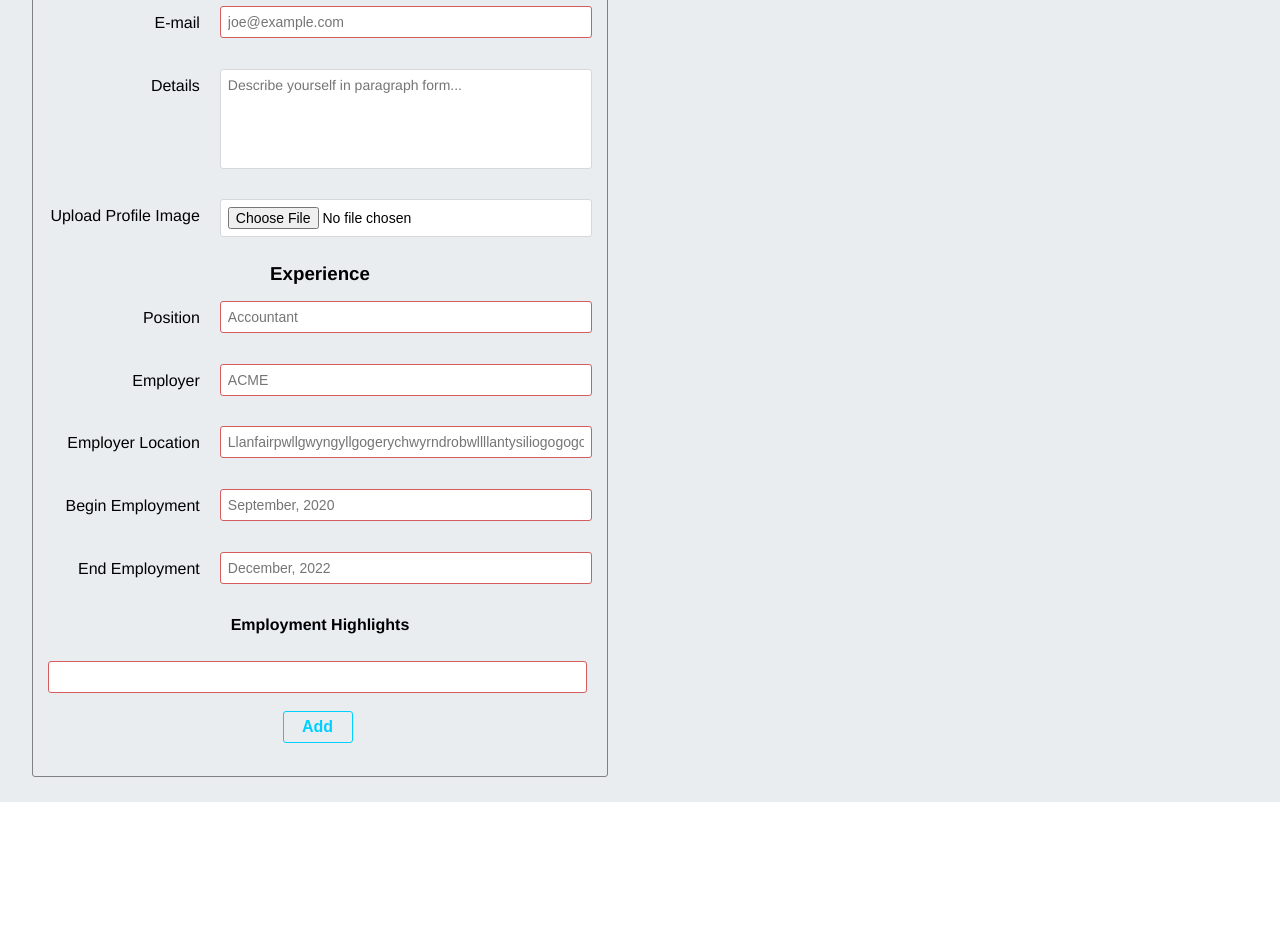
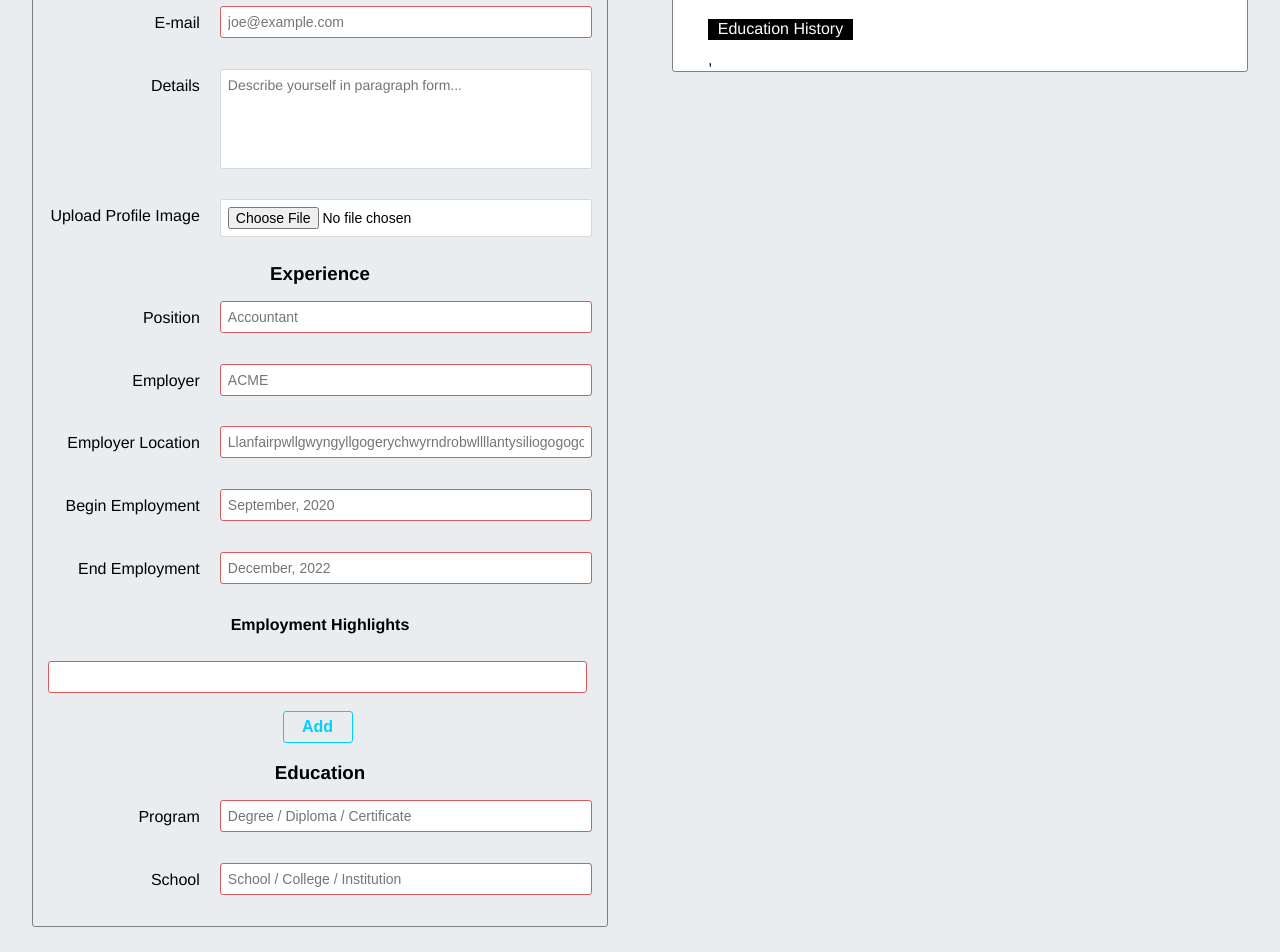
Before and after one commit to chapmancbVCU/cv-application, a React (Create React App) app: page / in a window 1280 px wide. Shown: the part 575-1527 px from the top of the page. Before the commit the page ends 1377 px from the top, so only its background shows below. Built offline with nearby package versions, Linux system fonts and the light colour scheme.

Commit message:
Added degree title and school name to form and CV.

```diff
--- a/src/components/CV.tsx
+++ b/src/components/CV.tsx
@@ -28,6 +28,7 @@ library.add(faMobileScreen);
 interface CVProps {
     address: string;
     beginEmployment: string;
+    degree: string;
     email: string;
     employer: string;
     employerLocation: string;
@@ -40,6 +41,7 @@ interface CVProps {
     profile: string;
     profileImage: any;
     position: string;
+    schoolName: string;
     title: string;
 }
 
@@ -59,6 +61,7 @@ function addDefaultSrc(event: any) {
 const CV : FC<CVProps> = ({
         address,
         beginEmployment,
+        degree,
         email,
         employer,
         employerLocation,
@@ -71,6 +74,7 @@ const CV : FC<CVProps> = ({
         profile,
         profileImage,
         position,
+        schoolName,
         title
     }) => {
 
@@ -124,6 +128,11 @@ const CV : FC<CVProps> = ({
                     ))
                 }
             </div>
+
+            <div className="education-history">
+                <div className="section-label education-label">Education History</div>
+                <div>{degree}, {schoolName}</div>
+            </div>
         </div>
     );
 }
--- a/src/components/Form.tsx
+++ b/src/components/Form.tsx
@@ -16,6 +16,7 @@ import React, { FC } from 'react';
 interface ApplicationProps {
     address: string;
     beginEmployment: string;
+    degree: string;
     email: string;
     employer: string;
     employerLocation: string;
@@ -27,6 +28,7 @@ interface ApplicationProps {
     handleBulletPointAdd: any;
     handleBulletPointInput: any;
     handleBulletPointRemove: any;
+    handleDegreeInput: any;
     handleEmailInput: any;
     handleEmployerInput: any;
     handleEmployerLocationInput: any;
@@ -37,6 +39,7 @@ interface ApplicationProps {
     handlePhoneNumberInput: any;
     handleProfileInput: any;
     handlePositionInput: any;
+    handleSchoolNameInput: any;
     handleTitleInput: any;
     lastName: string;
     linkedInLink: string;
@@ -44,6 +47,7 @@ interface ApplicationProps {
     phoneNumberFormatter: any;
     profile: string;
     position: string;
+    schoolName: string;
     title: string;
     uploadFile: any;
 }
@@ -56,6 +60,7 @@ interface ApplicationProps {
 const Form : FC<ApplicationProps> = ({
         address,
         beginEmployment,
+        degree,
         email,
         employer,
         employerLocation,
@@ -67,6 +72,7 @@ const Form : FC<ApplicationProps> = ({
         handleBulletPointAdd,
         handleBulletPointInput,
         handleBulletPointRemove,
+        handleDegreeInput,
         handleEmailInput,
         handleEmployerInput,
         handleEmployerLocationInput,
@@ -77,6 +83,7 @@ const Form : FC<ApplicationProps> = ({
         handlePhoneNumberInput,
         handleProfileInput,
         handlePositionInput,
+        handleSchoolNameInput,
         handleTitleInput,
         lastName,
         linkedInLink,
@@ -84,6 +91,7 @@ const Form : FC<ApplicationProps> = ({
         phone,
         position,
         profile,
+        schoolName,
         title,
         uploadFile
     }) => {
@@ -295,6 +303,34 @@ const Form : FC<ApplicationProps> = ({
                         </div>
                     </div>
                 ))}
+
+                <h3>Education</h3>
+                <div className="form-row">
+                    <label htmlFor="degree">Program</label>
+                    <input id="degree"
+                        name="degree"
+                        type="text"
+                        placeholder="Degree / Diploma / Certificate"
+                        minLength={5}
+                        maxLength={20}
+                        required
+                        onChange={(event) =>
+                            handleDegreeInput(event)}
+                        value={degree}/>
+                </div>
+                <div className="form-row">
+                    <label htmlFor="school-name">School</label>
+                    <input id="school-name"
+                        name="school-name"
+                        type="text"
+                        placeholder="School / College / Institution"
+                        minLength={5}
+                        maxLength={20}
+                        required
+                        onChange={(event) =>
+                            handleSchoolNameInput(event)}
+                        value={schoolName}/>
+                </div>
             </form>
         </div>
     );
--- a/src/components/Main.tsx
+++ b/src/components/Main.tsx
@@ -67,6 +67,7 @@ function Main() {
 
     const [address, setAddress] = useState("");
     const [beginEmployment, setBeginEmploymentDate] = useState("");
+    const [degree, setDegree] = useState("");
     const [email, setEmail] = useState("");
     const [employer, setEmployer] = useState("");
     const [employerLocation, setEmployerLocation] = useState("");
@@ -80,6 +81,7 @@ function Main() {
     const [profile, setProfile] = useState("");
     const [profileImage, setProfileImage] = useState<File | null>(null);
     const [position, setPosition] = useState("");
+    const [schoolName, setSchoolName] = useState("");
     const [title, setTitle] = useState("");
     console.log(employmentBulletPoints)
     /**
@@ -110,6 +112,10 @@ function Main() {
         const list = [...employmentBulletPoints];
         list.splice(index, 1);
         setEmploymentBulletPoints(list);
+    }
+
+    function handleDegreeInput(event: any) {
+        setDegree(event.target.value);
     }
 
     /**
@@ -193,6 +199,10 @@ function Main() {
         setPosition(event.target.value);
     }
 
+    function handleSchoolNameInput(event: any) {
+        setSchoolName(event.target.value);
+    }
+
     /**
      * Event handler that updates value of CV title when input is detected.
      * @param event The event provided by onChange.
@@ -230,6 +240,7 @@ function Main() {
             <Form
                 address={address}
                 beginEmployment={beginEmployment}
+                degree={degree}
                 email={email}
                 employer={employer}
                 employerLocation={employerLocation}
@@ -241,6 +252,7 @@ function Main() {
                 handleBulletPointAdd={handleBulletPointAdd}
                 handleBulletPointInput={handleBulletPointInput}
                 handleBulletPointRemove={handleBulletPointRemove}
+                handleDegreeInput={handleDegreeInput}
                 handleFirstNameInput={handleFirstNameInput}
                 handleEmailInput={handleEmailInput}
                 handleEmployerInput={handleEmployerInput}
@@ -251,6 +263,7 @@ function Main() {
                 handlePhoneNumberInput={handlePhoneNumberInput}
                 handleProfileInput={handleProfileInput}
                 handlePositionInput={handlePositionInput}
+                handleSchoolNameInput={handleSchoolNameInput}
                 handleTitleInput={handleTitleInput}
                 lastName={lastName}
                 linkedInLink={linkedInLink}
@@ -258,11 +271,13 @@ function Main() {
                 phoneNumberFormatter={phoneNumberFormatter}
                 profile={profile}
                 position={position}
+                schoolName={schoolName}
                 title={title}
                 uploadFile={uploadFile}
             />
             <CV address={address}
                 beginEmployment={beginEmployment}
+                degree={degree}
                 email={email}
                 employer={employer}
                 employerLocation={employerLocation}
@@ -275,6 +290,7 @@ function Main() {
                 profile={profile}
                 profileImage={profileImage}
                 position={position}
+                schoolName={schoolName}
                 title={title}
             />
         </div>
```
